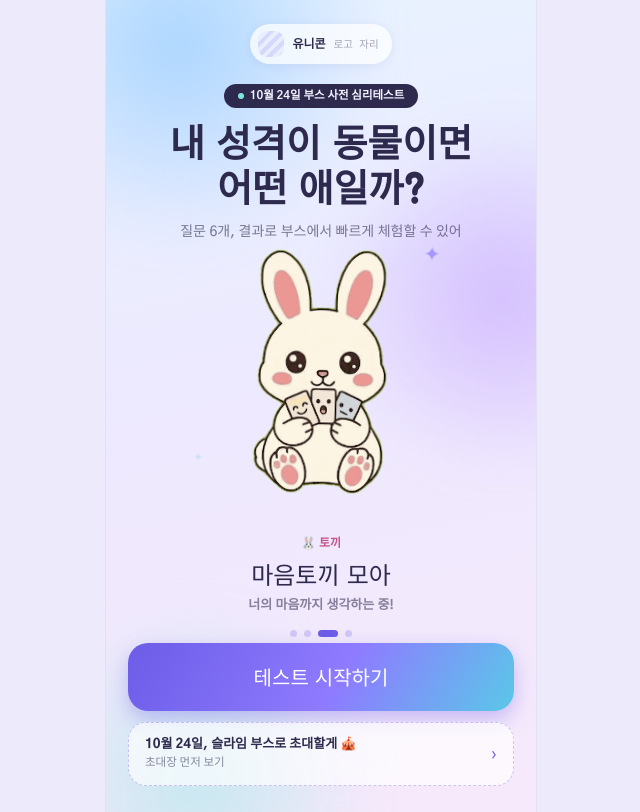
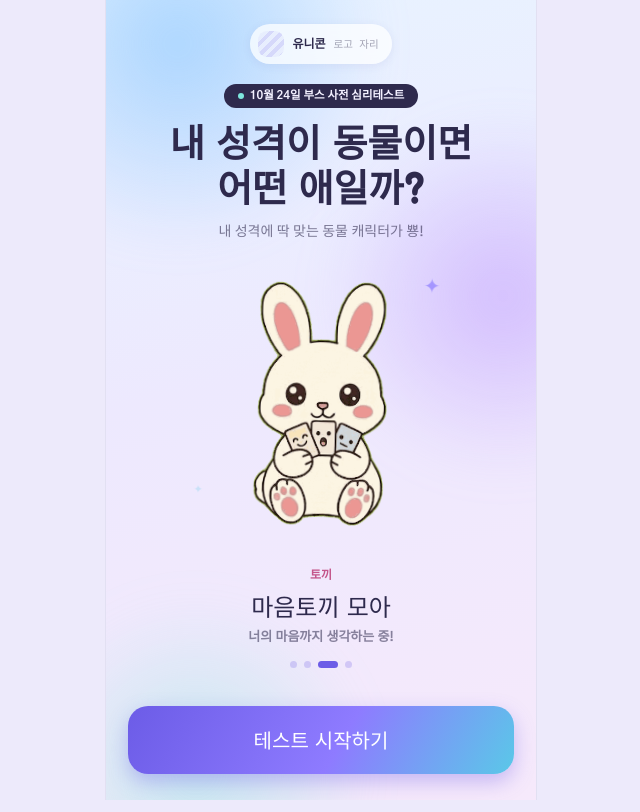
Before and after one commit to min05ji26/mbti, a React (Vite) app: page / in a window 1280 px wide. Shown: the whole page, without its empty margins (319-959 px from the left). Built offline with nearby package versions, Linux system fonts and the light colour scheme.

Commit message:
홈 문구 수정, 초대장 버튼 삭제, 부스 시간·장소 입력, 동물 이모지 제거
Co-Authored-By: Claude Opus 5 <noreply@anthropic.com>
Claude-Session: https://claude.ai/code/session_01EwmjDQsEnf3ZKyqo5C2NZB

```diff
--- a/src/App.tsx
+++ b/src/App.tsx
@@ -1,7 +1,7 @@
 import { useState, type CSSProperties } from 'react';
 import AnimalCharacter from './components/AnimalCharacter';
 import { BOOTH } from './config';
-import { CHIPS, KW_BG, KW_INK, ORDER, QUESTIONS, STATS, TYPES } from './data';
+import { CHIPS, KW_BG, KW_INK, ORDER, STATS, TYPES } from './data';
 import { TestApi, useTest } from './useTest';
 
 const INK = '#2E2A4D';
@@ -173,7 +173,7 @@ function Home({ t }: { t: TestApi }) {
           내 성격이 동물이면<br />어떤 애일까?
         </h1>
         <p style={S({ margin: 0, font: "500 14px/1.6 'Gothic A1'", color: 'rgba(46,42,77,.6)' })}>
-          질문 {QUESTIONS.length}개, 결과로 부스에서 빠르게 체험할 수 있어
+           내 성격에 딱 맞는 동물 캐릭터가 뿅!<br />
         </p>
       </div>
 
@@ -223,27 +223,6 @@ function Home({ t }: { t: TestApi }) {
           })}
         >
           테스트 시작하기
-        </button>
-        <button
-          onClick={t.goInvite}
-          style={S({
-            display: 'flex',
-            alignItems: 'center',
-            justifyContent: 'space-between',
-            gap: 10,
-            width: '100%',
-            padding: '14px 16px',
-            borderRadius: 18,
-            background: 'rgba(255,255,255,.66)',
-            border: '1.5px dashed rgba(108,92,231,.34)',
-            textAlign: 'left',
-          })}
-        >
-          <span style={S({ display: 'flex', flexDirection: 'column', gap: 2 })}>
-            <span style={S({ font: "800 13px/1.3 'Gothic A1'", color: INK })}>{BOOTH.boothDate}, 슬라임 부스로 초대할게 🎪</span>
-            <span style={S({ font: "500 11.5px/1.3 'Gothic A1'", color: 'rgba(46,42,77,.55)' })}>초대장 먼저 보기</span>
-          </span>
-          <span style={S({ fontSize: 17, color: '#6C5CE7' })}>›</span>
         </button>
       </div>
     </div>
--- a/src/config.ts
+++ b/src/config.ts
@@ -5,8 +5,8 @@ export const BOOTH = {
   orgName: '유니콘',
   boothName: '부스 이름',
   boothDate: '10월 24일',
-  boothTime: '시간 미정',
-  boothPlace: '장소 미정',
+  boothTime: '11:00~16:00',
+  boothPlace: '앨리웨이',
   freebie: '굿즈 키링',
 };
 
--- a/src/data.ts
+++ b/src/data.ts
@@ -22,7 +22,7 @@ export interface AnimalType {
 export const TYPES: Record<AnimalKey, AnimalType> = {
   dog: {
     key: 'dog',
-    species: '🐶 골든 리트리버',
+    species: '골든 리트리버',
     name: '번개 강아지 일렉',
     tint: '#FFF2E0',
     ink: '#C07A2E',
@@ -37,7 +37,7 @@ export const TYPES: Record<AnimalKey, AnimalType> = {
   },
   cat: {
     key: 'cat',
-    species: '🐱 고양이',
+    species: '고양이',
     name: '설계냥 아키',
     tint: '#F1ECFF',
     ink: '#6C5CE7',
@@ -52,7 +52,7 @@ export const TYPES: Record<AnimalKey, AnimalType> = {
   },
   rabbit: {
     key: 'rabbit',
-    species: '🐰 토끼',
+    species: '토끼',
     name: '마음토끼 모아',
     tint: '#FFEFF6',
     ink: '#C4568B',
@@ -67,7 +67,7 @@ export const TYPES: Record<AnimalKey, AnimalType> = {
   },
   fox: {
     key: 'fox',
-    species: '🦊 여우',
+    species: '여우',
     name: '설계여우 코디',
     tint: '#E6F6FD',
     ink: '#2C7FA8',
```
